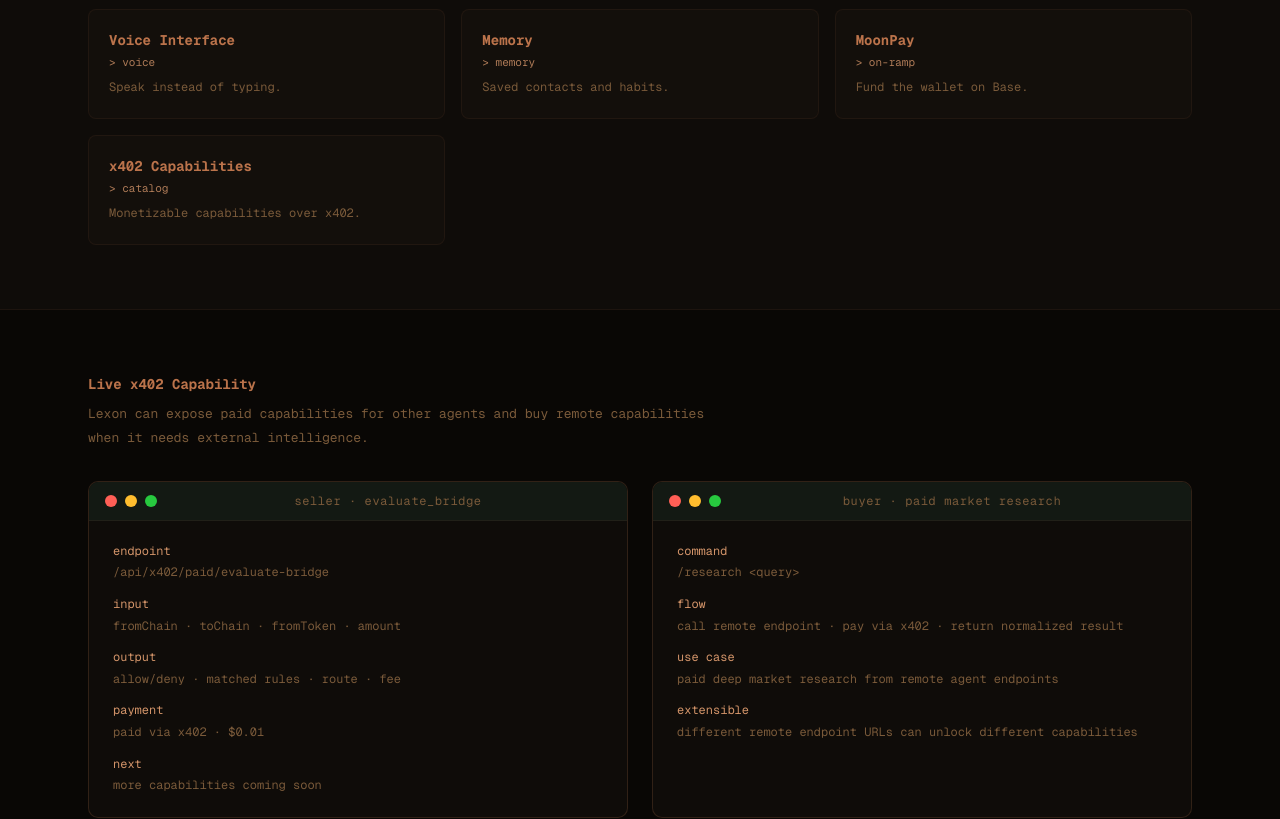
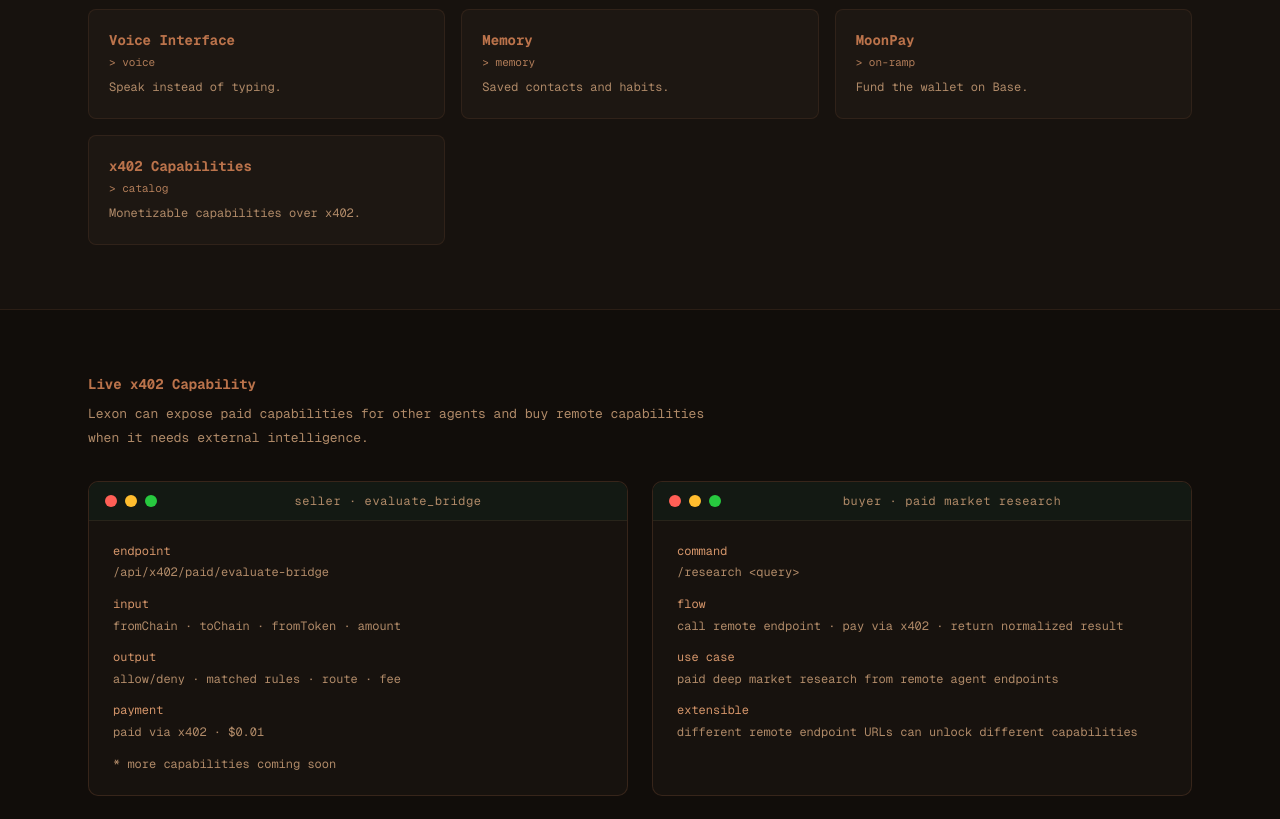
Before and after one commit to dlkakbs/lexon, a Next.js app: page / in a window 1280 px wide. Shown: the part 1460-2279 px from the top of the page. Built offline with nearby package versions, Linux system fonts and the light colour scheme.

Commit message:
Improve landing readability

```diff
--- a/app/globals.css
+++ b/app/globals.css
@@ -1,9 +1,9 @@
 @import "tailwindcss";
 
 :root {
-  --bg:          #090705;
-  --bg-panel:    #0f0c09;
-  --bg-card:     #130f0b;
+  --bg:          #110d0a;
+  --bg-panel:    #17120e;
+  --bg-card:     #1d1712;
   --green:       #BB734B;   /* Brown Sugar  — primary accent  */
   --green-dim:   #9A5A32;
   --green-dark:  #3D2C22;   /* Bistre       — subtle bg tint  */
@@ -11,9 +11,9 @@
   --yellow:      #F5EBE0;   /* cream / ivory                  */
   --red:         #ff5f56;
   --text:        #EDD9C0;   /* warm cream text                */
-  --muted:       #7A5A3A;
+  --muted:       #B08A68;
   --border:      rgba(187, 115, 75, 0.2);
-  --border-dim:  rgba(187, 115, 75, 0.08);
+  --border-dim:  rgba(187, 115, 75, 0.12);
 }
 
 * { box-sizing: border-box; }
--- a/app/page.tsx
+++ b/app/page.tsx
@@ -199,8 +199,7 @@ export default function Home() {
               <div className="text-cyan" style={{ marginTop: 10 }}>payment</div>
               <div className="text-muted">paid via x402 · {X402_PRICE}</div>
 
-              <div className="text-cyan" style={{ marginTop: 10 }}>next</div>
-              <div className="text-muted">more capabilities coming soon</div>
+              <div className="text-muted" style={{ marginTop: 10 }}>* more capabilities coming soon</div>
             </div>
           </div>
 
```
